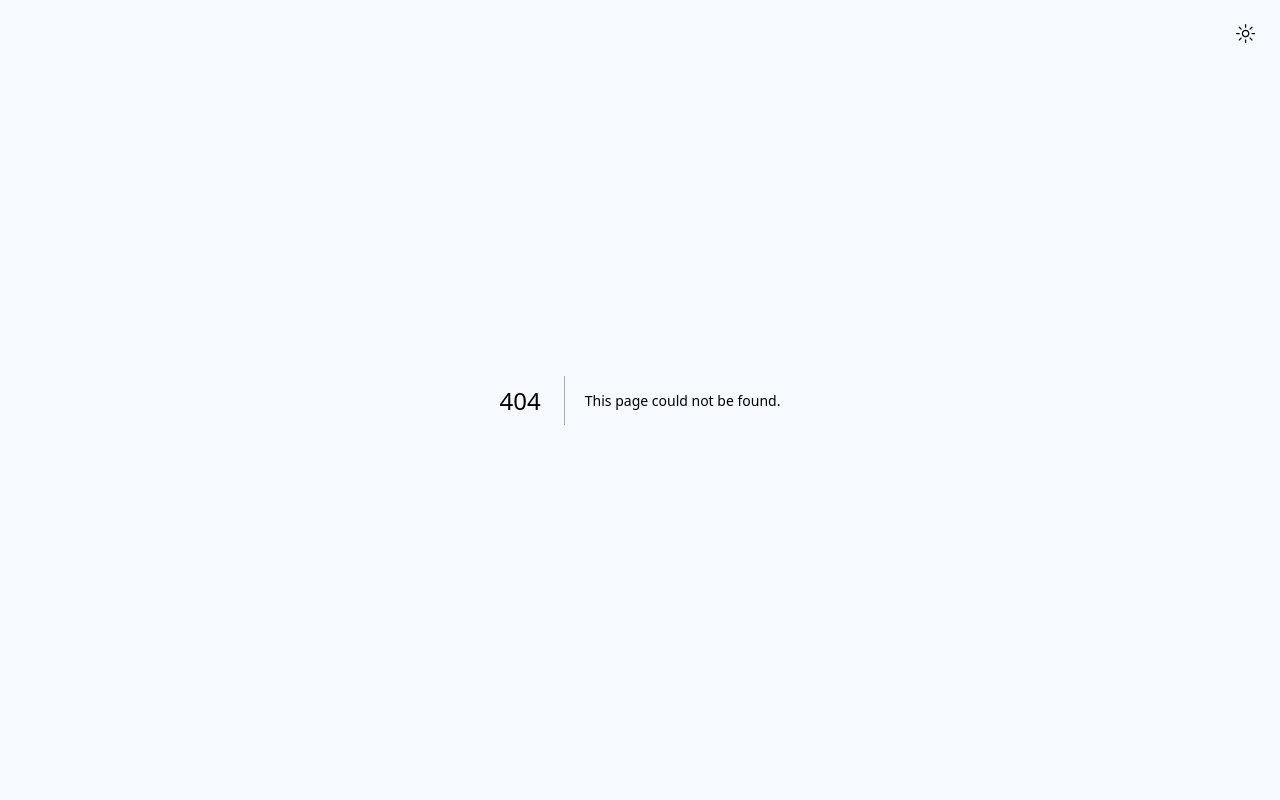
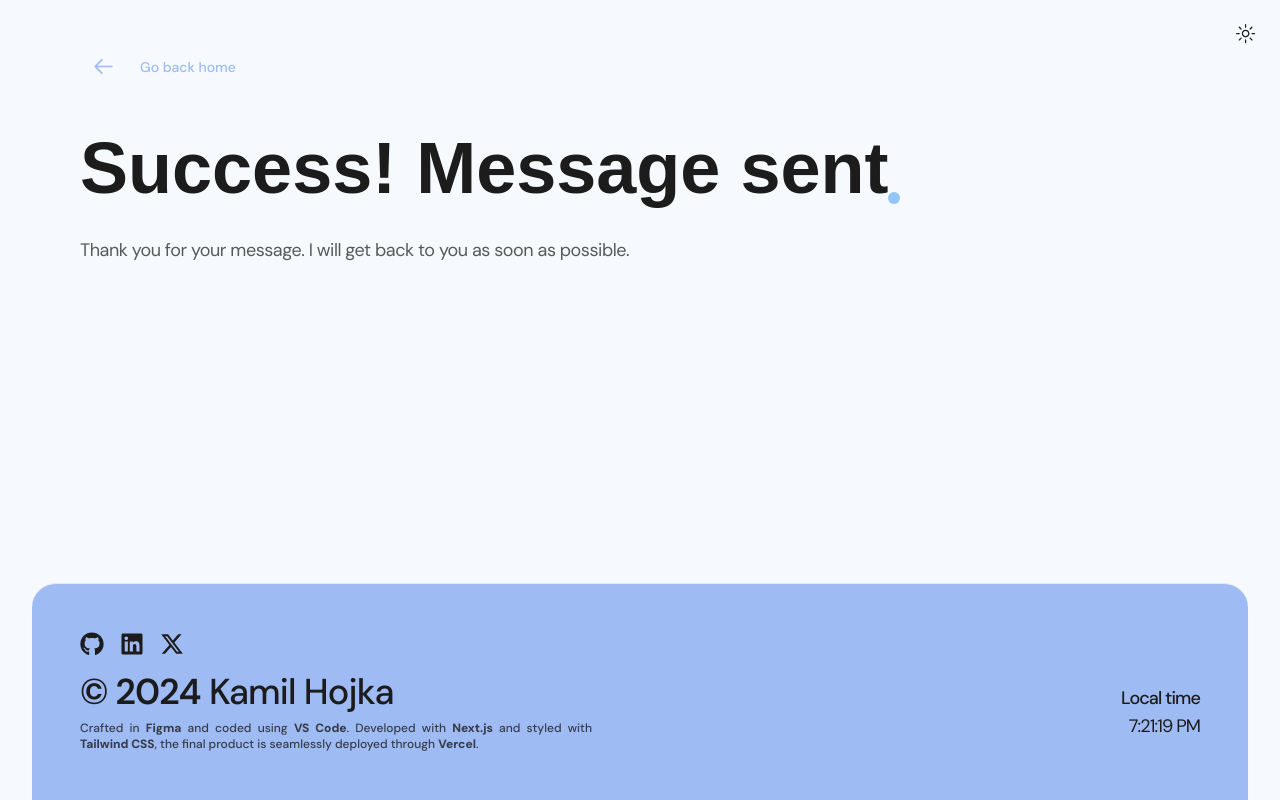
Before and after one commit to kamilhojka/portfolio, a Next.js app: page /contact/success in a window 1280 px wide. Before the commit this address had no page. Shown: the top 800 px of the page. Built offline with nearby package versions, Linux system fonts and the light colour scheme; a web font is replaced by a local one.

Commit message:
Integrate Formspree for form submissions
- Add Formspree configuration for handling contact form submissions
- Update contact components to include a new success page

```diff
--- /dev/null
+++ b/app/contact/success/page.tsx
@@ -0,0 +1,34 @@
+import Link from "next/link";
+import { ArrowLeftIcon } from "@radix-ui/react-icons";
+
+import { Button } from "@/components/ui/button";
+
+export default function ContactPage() {
+  return (
+    <div className="flex flex-1 flex-col w-full sm:px-12 gap-12 py-12">
+      <Link href="/" className="max-w-fit group">
+        <Button variant="link-without-hover" className="relative gap-2">
+          <ArrowLeftIcon
+            className="absolute left-0 animate-forward"
+            width={25}
+            height={25}
+          />
+          <span className="mt-[2px] text-medium ml-11 bg-left-bottom bg-gradient-to-r from-primary to-primary bg-[length:0%_2px] bg-no-repeat group-hover:bg-[length:100%_2px] duration-500 ease-in-out">
+            Go back home
+          </span>
+        </Button>
+      </Link>
+
+      <div className="flex flex-col gap-8">
+        <h2 className="flex items-end text-6xl lg:text-7xl font-bold font-serif">
+          Success! Message sent
+          <span className="block rounded-full w-3 h-3 bg-blue-300" />
+        </h2>
+        <p className="text-lg text-muted-foreground tracking-tight">
+          Thank you for your message. I will get back to you as soon as
+          possible.
+        </p>
+      </div>
+    </div>
+  );
+}
--- a/components/common/contact-form.tsx
+++ b/components/common/contact-form.tsx
@@ -1,7 +1,11 @@
 "use client";
 
+import { ExclamationTriangleIcon } from "@radix-ui/react-icons";
+import { useEffect } from "react";
+import { useForm } from "react-hook-form";
+import { useForm as useFormSpree } from "@formspree/react";
+import { useRouter } from "next/navigation";
 import { zodResolver } from "@hookform/resolvers/zod";
-import { useForm } from "react-hook-form";
 import * as z from "zod";
 
 import { Button } from "@/components/ui/button";
@@ -14,10 +18,16 @@ import {
 } from "@/components/ui/form";
 import { Input } from "@/components/ui/input";
 import { Textarea } from "@/components/ui/textarea";
+import { Alert, AlertDescription, AlertTitle } from "@/components/ui/alert";
 
 import { contactSchema } from "@/schemas/contact-schema";
 
 export function ContactForm() {
+  const router = useRouter();
+  const [formSpreeState, sendToFormSpree] = useFormSpree(
+    process.env.NEXT_PUBLIC_FORMSPREE_ID as string
+  );
+
   const form = useForm<z.infer<typeof contactSchema>>({
     resolver: zodResolver(contactSchema),
     defaultValues: {
@@ -28,8 +38,14 @@ export function ContactForm() {
   });
 
   function onSubmit(values: z.infer<typeof contactSchema>) {
-    console.log(values);
+    sendToFormSpree(values);
   }
+
+  useEffect(() => {
+    if (formSpreeState.succeeded) {
+      router.push("/contact/success");
+    }
+  }, [formSpreeState]);
 
   return (
     <Form {...form}>
@@ -73,8 +89,17 @@ export function ContactForm() {
             </FormItem>
           )}
         />
-        <Button size="lg" type="submit">
-          Send Message
+        {formSpreeState.errors?.getFormErrors() && (
+          <Alert variant="destructive">
+            <ExclamationTriangleIcon className="h-4 w-4" />
+            <AlertTitle>Error</AlertTitle>
+            <AlertDescription>
+              There was an error submitting the form. Please try again.
+            </AlertDescription>
+          </Alert>
+        )}
+        <Button size="lg" type="submit" disabled={formSpreeState.submitting}>
+          {formSpreeState.submitting ? "Sending..." : "Send Message"}
         </Button>
       </form>
     </Form>
--- a/components/sections/contact.tsx
+++ b/components/sections/contact.tsx
@@ -2,11 +2,16 @@ import { SectionHeading } from "@/components/common/section-heading";
 import { ContactForm } from "../common/contact-form";
 
 export function Contact() {
+  const formspreeId = process.env.NEXT_PUBLIC_FORMSPREE_ID;
+
   return (
     <SectionHeading title="Contact" id="contact">
       <div className="flex flex-col gap-8">
         <p className="text-lg text-muted-foreground tracking-tight">
-          Get in touch or shoot me an email directly on{" "}
+          {formspreeId
+            ? "Get in touch or "
+            : "Unfortunately the form is broken. Just "}
+          shoot me an email directly on{" "}
           <a
             href="mailto:hello@kamilhojka.com"
             className="font-medium text-foreground bg-left-bottom bg-gradient-to-r from-primary to-primary bg-[length:0%_2px] bg-no-repeat hover:bg-[length:100%_2px] duration-500 ease-in-out"
@@ -14,7 +19,7 @@ export function Contact() {
             hello@kamilhojka.com
           </a>
         </p>
-        <ContactForm />
+        {formspreeId && <ContactForm />}
       </div>
     </SectionHeading>
   );
--- /dev/null
+++ b/components/ui/alert.tsx
@@ -0,0 +1,59 @@
+import * as React from "react";
+import { cva, type VariantProps } from "class-variance-authority";
+
+import { cn } from "@/lib/utils";
+
+const alertVariants = cva(
+  "relative w-full rounded-lg border px-4 py-3 text-sm [&>svg+div]:translate-y-[-3px] [&>svg]:absolute [&>svg]:left-4 [&>svg]:top-4 [&>svg]:text-foreground [&>svg~*]:pl-7",
+  {
+    variants: {
+      variant: {
+        default: "bg-background text-foreground",
+        destructive:
+          "border-destructive/50 text-destructive dark:border-destructive [&>svg]:text-destructive",
+      },
+    },
+    defaultVariants: {
+      variant: "default",
+    },
+  }
+);
+
+const Alert = React.forwardRef<
+  HTMLDivElement,
+  React.HTMLAttributes<HTMLDivElement> & VariantProps<typeof alertVariants>
+>(({ className, variant, ...props }, ref) => (
+  <div
+    ref={ref}
+    role="alert"
+    className={cn(alertVariants({ variant }), className)}
+    {...props}
+  />
+));
+Alert.displayName = "Alert";
+
+const AlertTitle = React.forwardRef<
+  HTMLParagraphElement,
+  React.HTMLAttributes<HTMLHeadingElement>
+>(({ className, ...props }, ref) => (
+  <h5
+    ref={ref}
+    className={cn("mb-1 font-medium leading-none tracking-tight", className)}
+    {...props}
+  />
+));
+AlertTitle.displayName = "AlertTitle";
+
+const AlertDescription = React.forwardRef<
+  HTMLParagraphElement,
+  React.HTMLAttributes<HTMLParagraphElement>
+>(({ className, ...props }, ref) => (
+  <div
+    ref={ref}
+    className={cn("text-sm [&_p]:leading-relaxed", className)}
+    {...props}
+  />
+));
+AlertDescription.displayName = "AlertDescription";
+
+export { Alert, AlertTitle, AlertDescription };
```
